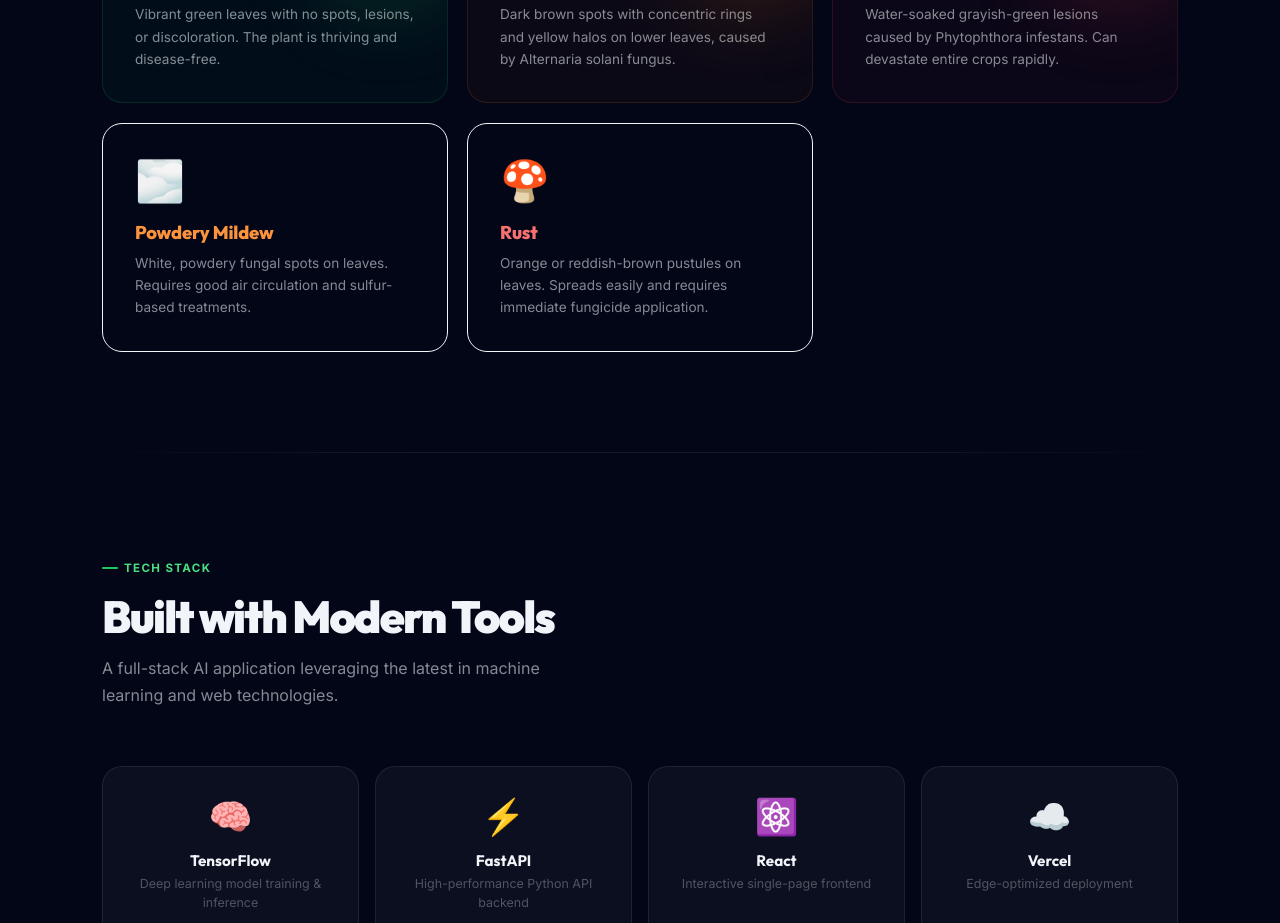
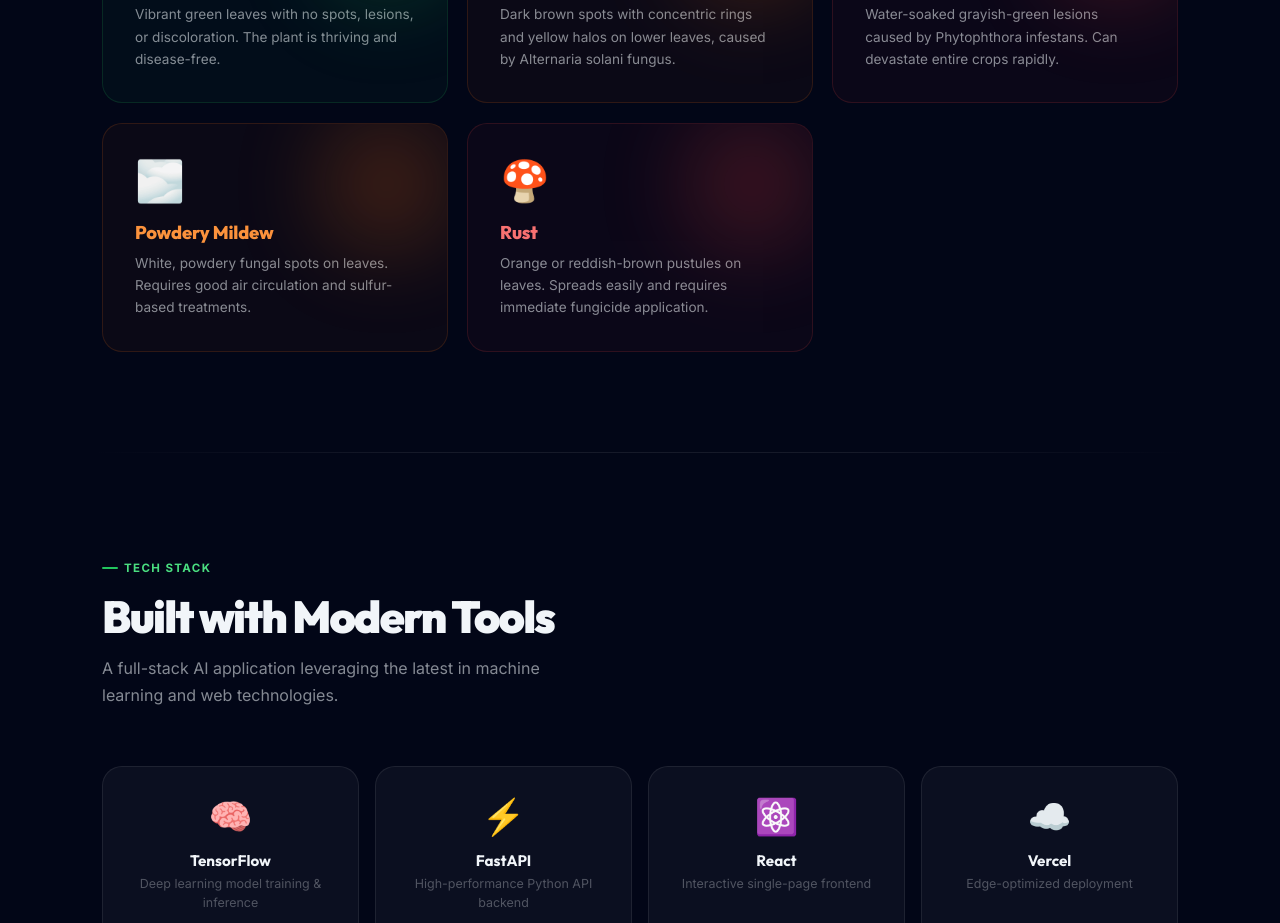
Before and after one commit to avinav2401/tensor, a React (Create React App) app in the folder frontend/: page / in a window 1280 px wide. Shown: the part 2300-3223 px from the top of the page. Built offline with nearby package versions, Linux system fonts and the light colour scheme.

Commit message:
Fix CSS cards and pin TF version

```diff
--- a/frontend/src/index.css
+++ b/frontend/src/index.css
@@ -1088,6 +1088,18 @@ body {
 }
 .disease-card.late-card::after { background: var(--red-500); }
 
+.disease-card.powdery-card {
+  background: rgba(249,115,22,0.04);
+  border-color: rgba(249,115,22,0.15);
+}
+.disease-card.powdery-card::after { background: var(--orange-500); }
+
+.disease-card.rust-card {
+  background: rgba(239,68,68,0.04);
+  border-color: rgba(239,68,68,0.15);
+}
+.disease-card.rust-card::after { background: var(--red-500); }
+
 .disease-card:hover {
   transform: translateY(-6px);
   box-shadow: 0 24px 60px rgba(0,0,0,0.3);
```
Also changed, not shown: 1 other file (tests, documents, lock files or other folders).
